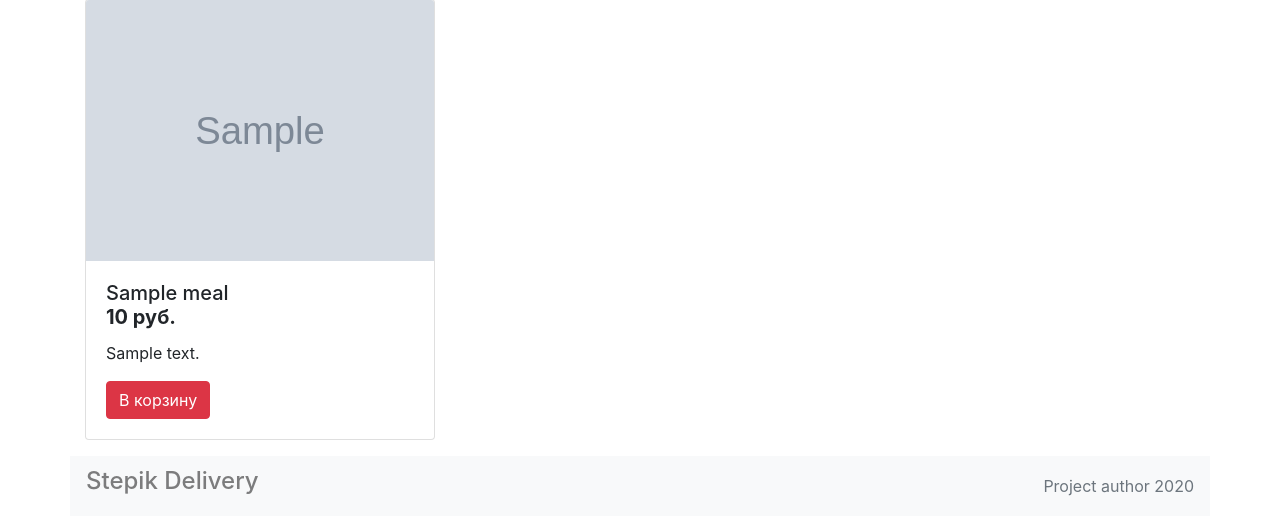
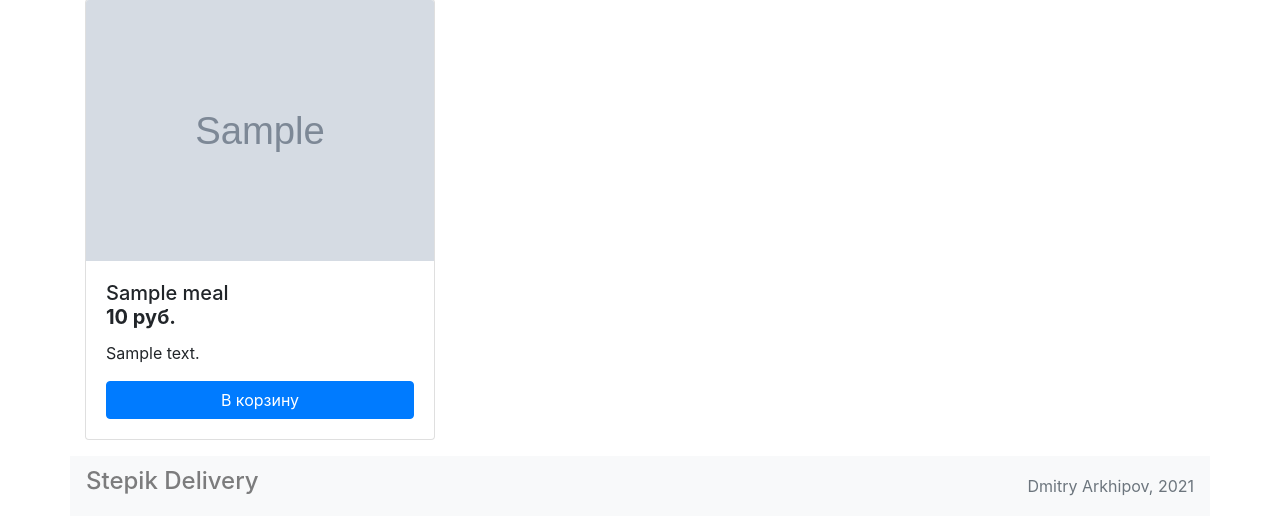
Before and after one commit to dnarkhipov/flask-practice5, a Flask app: template project5/main/templates/index.html in a window 1280 px wide. Shown: the part 580-1096 px from the top of the page. Run offline with Flask 2, Linux system fonts and the light colour scheme; the template is opened without the code that fills it: most values are stand-ins (such as "Sample title", 1, 10 or a date in 2020); grey boxes marked "Sample" are stand-in pictures; some libraries are stand-ins or nearby versions.

Commit message:
- в работе

```diff
--- a/project5/main/templates/index.html
+++ b/project5/main/templates/index.html
@@ -18,10 +18,10 @@
         <div class="col-12 col-md-4 d-flex align-items-stretch">
           <div class="card mb-3">
             <img src={{ url_for('static', filename='pictures/' + meal.picture) }} width="300" class="card-img-top" alt="{{ meal.title }}">
-            <div class="card-body">
+            <div class="card-body d-flex flex-column">
               <h4 class="h5 card-title">{{ meal.title }}<br> <b>{{ meal.price }} руб.</b></h4>
               <p class="card-text">{{ meal.description }}</p>
-              <a href="{{ url_for('main.add_to_cart', meal_id=meal.id) }}" class="btn btn-danger">В корзину</a>
+              <a href="{{ url_for('main.add_to_cart', meal_id=meal.id) }}" class="btn btn-primary mt-auto">В корзину</a>
             </div>
           </div>
         </div>
--- a/project5/main/templates/main.html
+++ b/project5/main/templates/main.html
@@ -31,7 +31,7 @@
         <ul class="navbar-nav mr-auto">
             <p class="h4 nav-link">Stepik Delivery</p>
         </ul>
-        <a class="text-muted" href="#">Project author 2020</a>
+        <a class="text-muted" href="https://github.com/dnarkhipov/flask-practice5" target="_blank">Dmitry Arkhipov, 2021</a>
     </nav>
 </footer>
 </body>
--- a/project5/main/views.py
+++ b/project5/main/views.py
@@ -5,9 +5,14 @@ from flask import Blueprint, render_template, redirect, url_for, session
 from .models import Category, Meal
 
 
+# читаем список продуктов в корзине из session
 def read_session_cart() -> list:
     cart = session.get('cart')
     return list() if cart is None or len(cart) == 0 else cart.split(',')
+
+
+# беседа по поводу включения/исключения static-контента в blueprint
+# https://twitter.com/ilCiclotrone/status/1350077793183412228
 
 
 blueprint = Blueprint('main', __name__, template_folder='templates')
```
